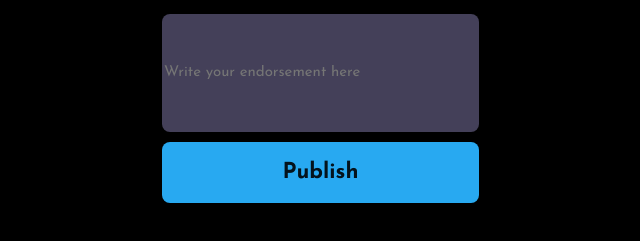
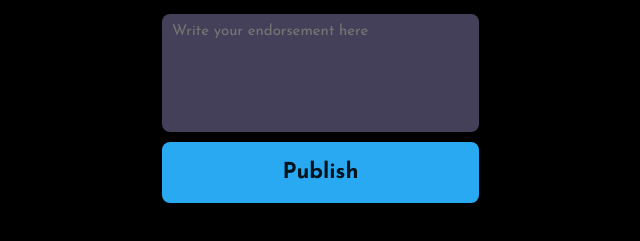
Before and after one commit to anet-eny/champions, a plain HTML site: page index.html in a window 1280 px wide. Shown: the part 165-406 px from the top of the page, without its empty margins (318-958 px from the left). Drawn offline with Linux system fonts and the light colour scheme.

Commit message:
Replace input tag with textarea

```diff
--- a/index.html
+++ b/index.html
@@ -13,7 +13,7 @@
     <div class="container">
         <img src="assets/freddie.png" alt="Silhouette of Freddie Mercury">
         <h1>We are the Champions</h1>
-        <input type="text" id="input-field" placeholder="Write your endorsement here">
+        <textarea id="input-field" placeholder="Write your endorsement here"></textarea>
         <button id="btn">Publish</button>
     </div>
 
--- a/style.css
+++ b/style.css
@@ -35,6 +35,9 @@ h1 {
     background-color: #444059;
     border-radius: 8px;
     border: none;
+    resize: none;
+    text-align: left;
+    padding: 10px;
 }
 
 #btn {
```
